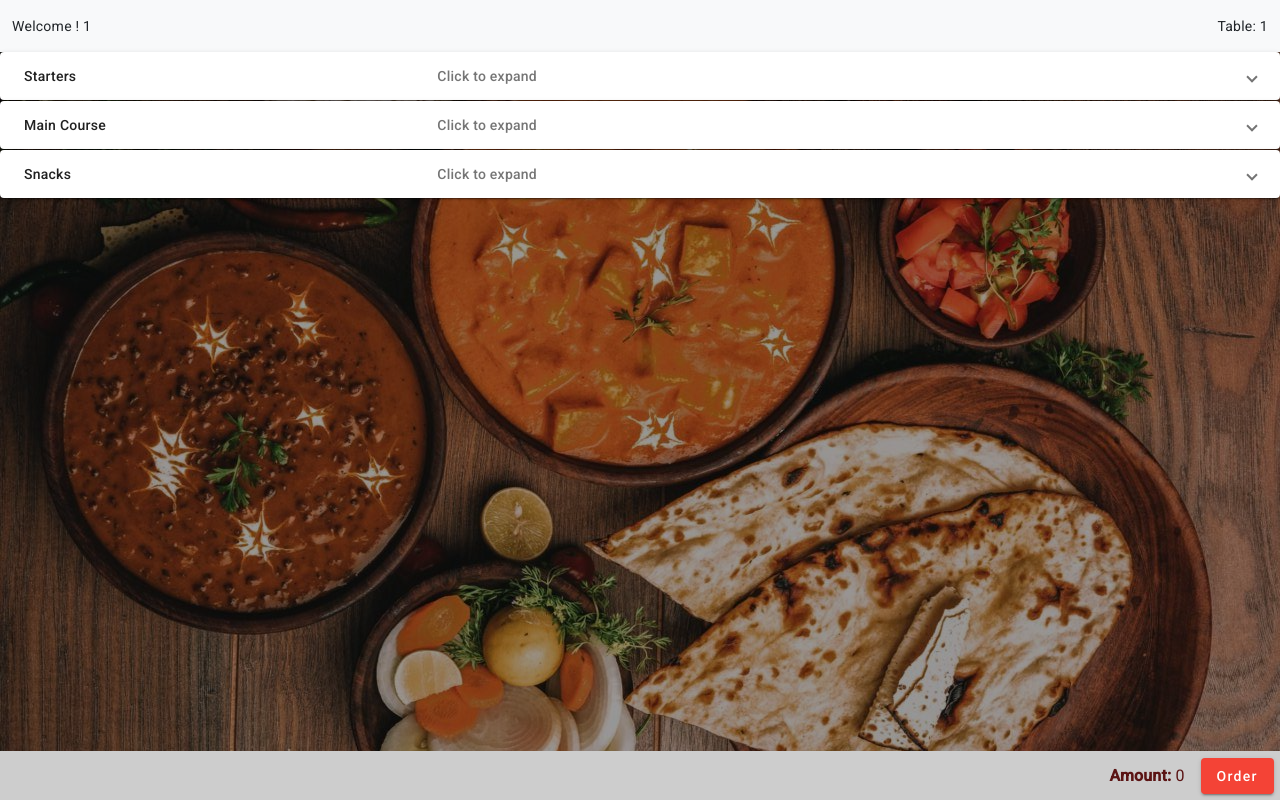
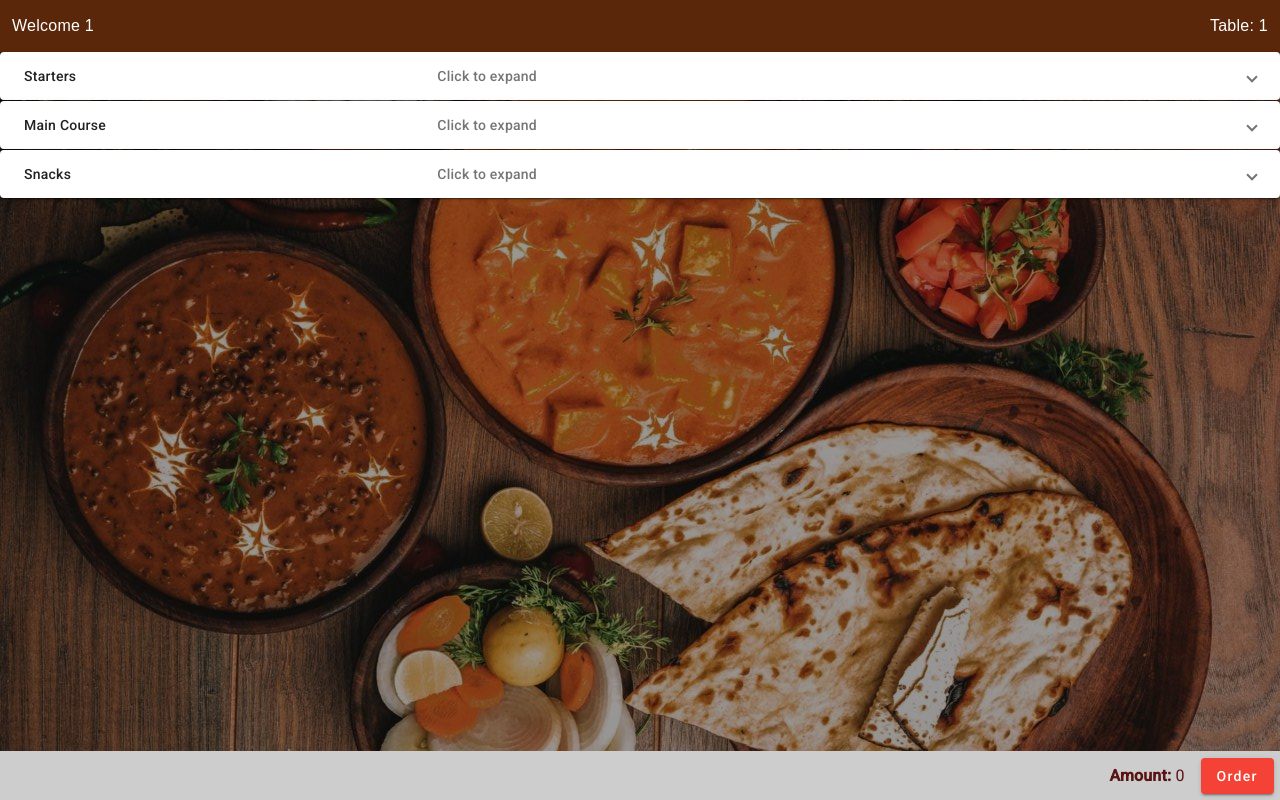
Before and after one commit to BI-with-tech/POC-Order-By-QR, an Angular app: page /menu/1/1/1 in a window 1280 px wide. Built offline with nearby package versions, Linux system fonts and the light colour scheme.

Commit message:
Menu header styling

```diff
--- a/src/app/core/order/menu/menu.component.css
+++ b/src/app/core/order/menu/menu.component.css
@@ -13,6 +13,7 @@
     padding: 0.4rem;
  }
 .flex-container-footer{
+
     display: flex;
     flex-flow: row nowrap;
     justify-content: flex-end;
@@ -22,3 +23,16 @@
     margin-top: auto;
     margin-bottom: auto;
 }
+#space{
+    padding: 50px;
+}
+
+.navbar-custom{
+    background-color: #5B270B;
+}
+.text-style-lf{
+    float: 'left';
+    color:white;
+    font-size: medium;
+    font-family: "Arial";
+}
--- a/src/app/core/order/menu/menu.component.html
+++ b/src/app/core/order/menu/menu.component.html
@@ -1,13 +1,12 @@
-<nav class="navbar-light bg-light">
+<nav class="navbar-custom">
     <div class="container-fluid menu-header">
       <div class="row">
-        <div class="col-sm-6 col-md-6">
+        <div >
 
-            <span [ngStyle]="{float: 'left'}">Welcome ! {{customer.name}}</span>
-        </div>
-        <div class="col-sm-6 col-md-6">
+            <span class="text-style-lf">Welcome {{customer.name}}</span>
 
-            <span [ngStyle]="{float: 'right'}">Table: {{customer.table}}</span>
+
+            <span [ngStyle]="{float: 'right',color:'white',fontFamily: 'Arial',fontSize:'medium'}">Table: {{customer.table}}</span>
         </div>
       </div>
     </div>
@@ -17,7 +16,7 @@
 <app-menu-item *ngFor = "let menuItem of menuList" [menuItem] = "menuItem" (itemListModified) = "onItemListModified($event)"></app-menu-item>
 
 
-
+<div id="space"></div>
 <div class="footer">
     <div class="flex-container-footer">
         <h3 class="total-amount"> <b>Amount:</b> {{ totalAmount }} </h3>
```
